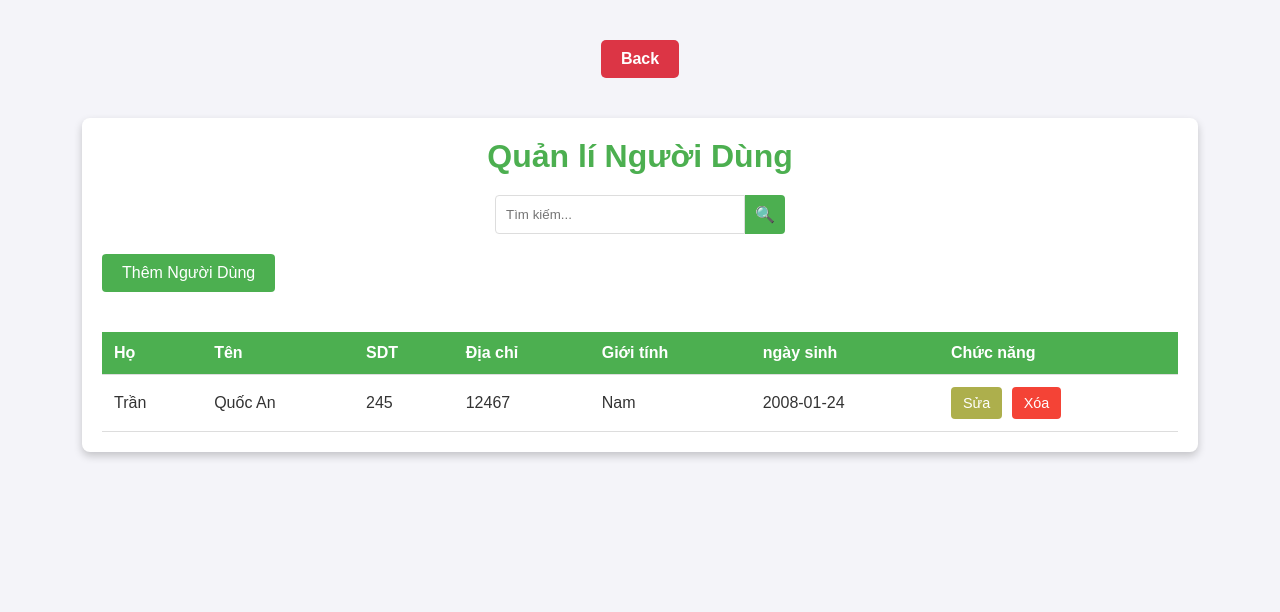
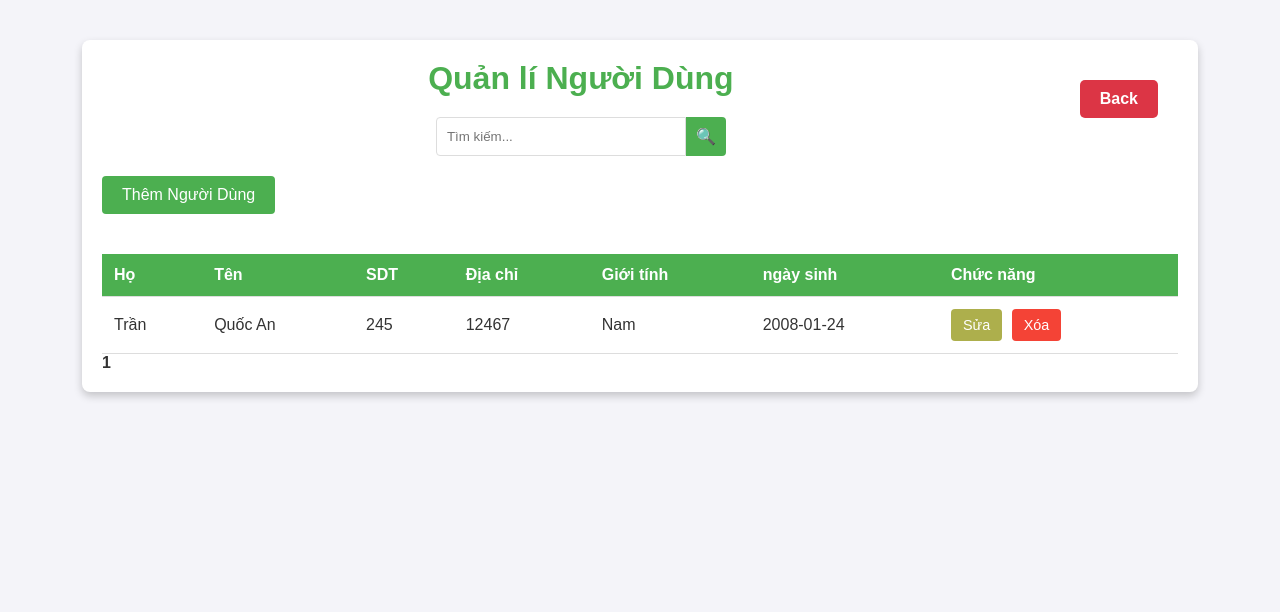
Before and after one commit to thanhkhiet2008/QuaLyLinhKien, a PHP site: page /nguoidung.php in a window 1280 px wide. Shown: the top 612 px of the page. Run offline with PHP 8.4, Linux system fonts and the light colour scheme; data comes from the database, SQL or seed files in the repository.

Commit message:
Update nguoidung.php

```diff
--- a/qliLinhKien/nguoidung.php
+++ b/qliLinhKien/nguoidung.php
@@ -2,6 +2,16 @@
 include 'database.php';
 $db = new Database();
 $db->setSQL("SELECT * FROM `nguoidung`");
+$data = $db->layDanhSach();
+$limit = 5; // Giói hạng số cột có trong một trang
+$page = isset($_GET['page']) ? (int)$_GET['page'] : 1;
+$page = max($page, 1);
+$offset = ($page - 1) * $limit;
+$db->setSQL("SELECT COUNT(*) AS total FROM `nguoidung`");
+$total_result = $db->layDanhSach();
+$total_rows = $total_result[0]->total;
+$total_pages = ceil($total_rows / $limit);
+$db->setSQL("SELECT * FROM `nguoidung` LIMIT $limit OFFSET $offset");
 $data = $db->layDanhSach();
 ?>
 <!DOCTYPE html>
@@ -14,11 +24,11 @@ $data = $db->layDanhSach();
 </head>
 <body>
 
+
+<div class="container">
 <div class="card-header bg-primary">
-
-                    <h2 class="float-end "><a href="index.php" class="btn btn-danger">Back</a> </h2>
+                    <h2 class="float-end "><a href="index.php" class="btn btn-danger" >Back</a>  </h2>
                 </div>
-    <div class="container">
         <h1>Quản lí Người Dùng</h1>
 
         <div class="search-container">
@@ -65,6 +75,23 @@ $data = $db->layDanhSach();
                 <img src="https://pcmarket.vn/static/assets/2021/images/pcmarket-icon-mess-1.png" width="55" height="55" alt="Facebook Messenger Icon">
             </a>
         </div>
+        <div class="pagination">
+        <?php if ($page > 1): ?>
+            <a href="?page=<?= $page - 1 ?>" class="prev">« Trang trước</a>
+        <?php endif; ?>
+
+        <?php for ($i = 1; $i <= $total_pages; $i++): ?>
+            <?php if ($i == $page): ?>
+                <strong><?= $i ?></strong>
+            <?php else: ?>
+                <a href="?page=<?= $i ?>"><?= $i ?></a>
+            <?php endif; ?>
+        <?php endfor; ?>
+
+        <?php if ($page < $total_pages): ?>
+            <a href="?page=<?= $page + 1 ?>" class="next">Trang sau »</a>
+        <?php endif; ?>
+    </div>
     </div>
 </body>
 </html>
```
